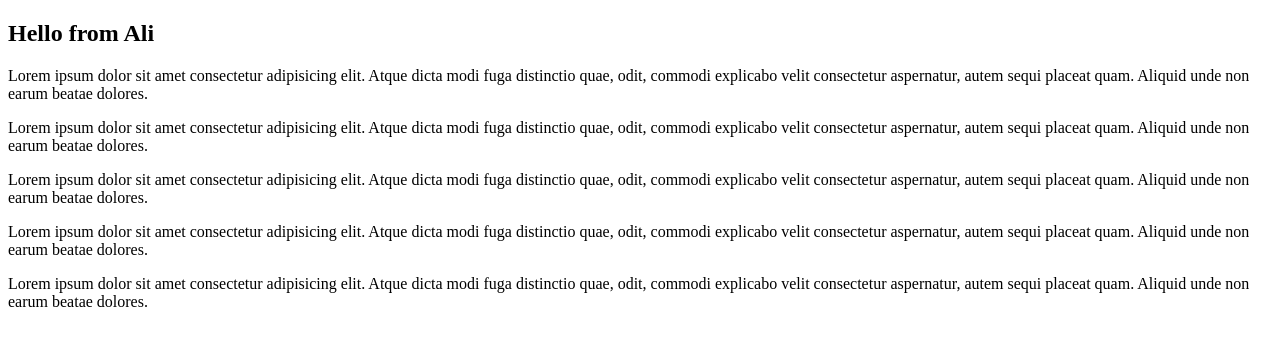
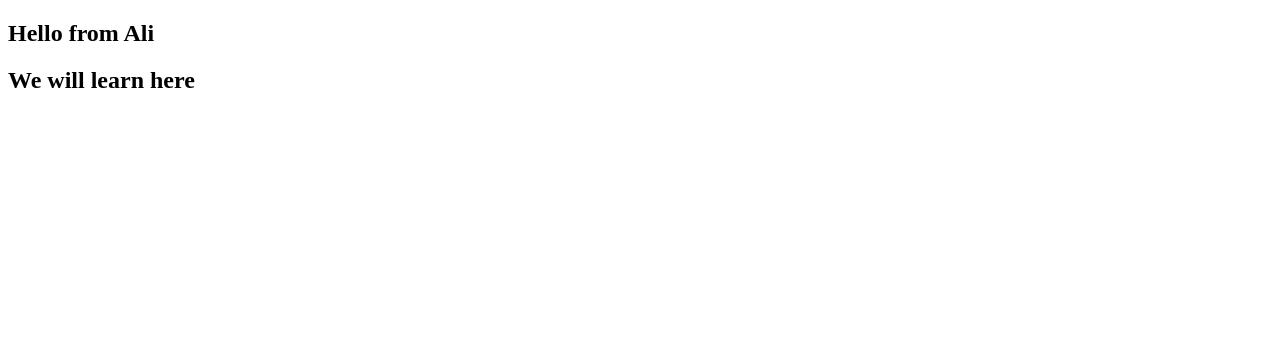
Before and after one commit to Noaman-Saleem-Portfolio/umt-summer2023-surge-home, a plain HTML site: page index.html in a window 1280 px wide. Drawn offline with Linux system fonts and the light colour scheme.

Commit message:
New h2 added

```diff
--- a/index.html
+++ b/index.html
@@ -7,10 +7,6 @@
 </head>
 <body>
     <h2>Hello from Ali</h2>
-    <p>Lorem ipsum dolor sit amet consectetur adipisicing elit. Atque dicta modi fuga distinctio quae, odit, commodi explicabo velit consectetur aspernatur, autem sequi placeat quam. Aliquid unde non earum beatae dolores.</p>
-    <p>Lorem ipsum dolor sit amet consectetur adipisicing elit. Atque dicta modi fuga distinctio quae, odit, commodi explicabo velit consectetur aspernatur, autem sequi placeat quam. Aliquid unde non earum beatae dolores.</p>
-    <p>Lorem ipsum dolor sit amet consectetur adipisicing elit. Atque dicta modi fuga distinctio quae, odit, commodi explicabo velit consectetur aspernatur, autem sequi placeat quam. Aliquid unde non earum beatae dolores.</p>
-    <p>Lorem ipsum dolor sit amet consectetur adipisicing elit. Atque dicta modi fuga distinctio quae, odit, commodi explicabo velit consectetur aspernatur, autem sequi placeat quam. Aliquid unde non earum beatae dolores.</p>
-    <p>Lorem ipsum dolor sit amet consectetur adipisicing elit. Atque dicta modi fuga distinctio quae, odit, commodi explicabo velit consectetur aspernatur, autem sequi placeat quam. Aliquid unde non earum beatae dolores.</p>
+    <h2>We will learn here</h2>
 </body>
 </html>
```
